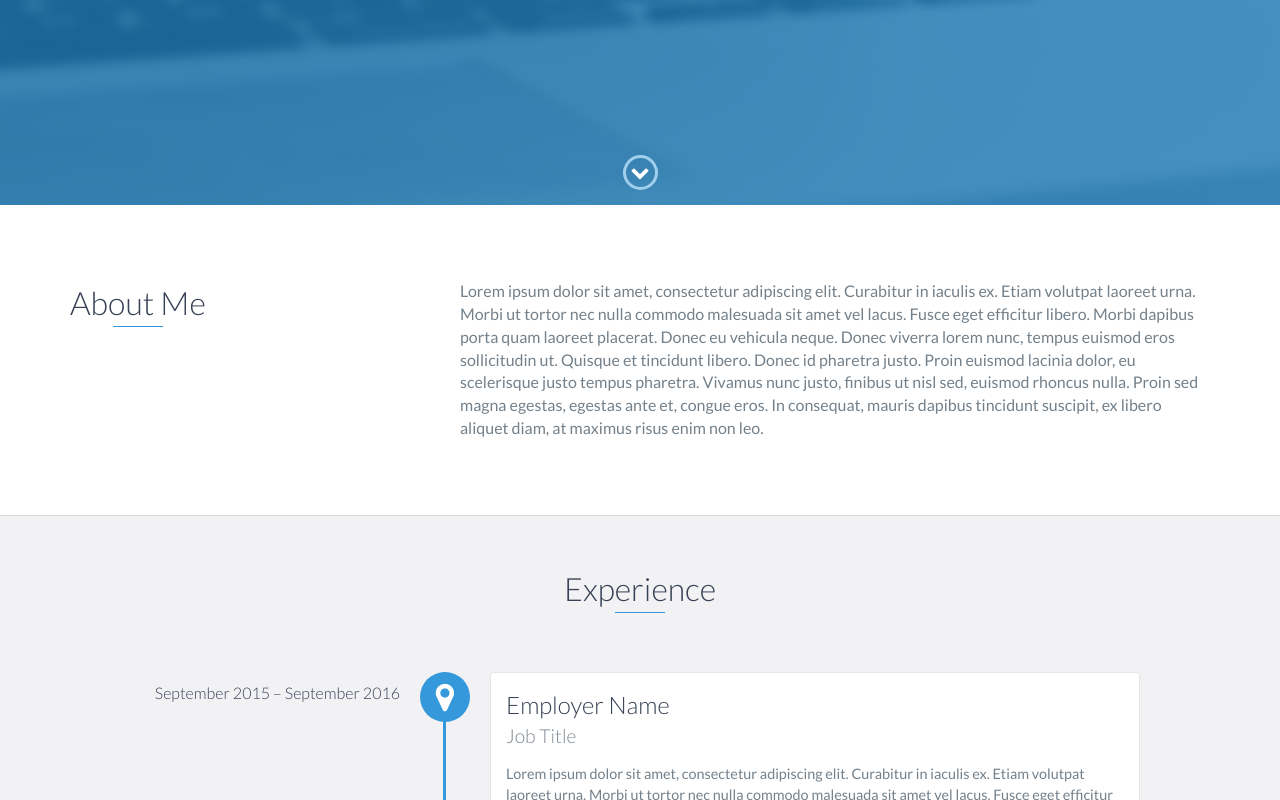
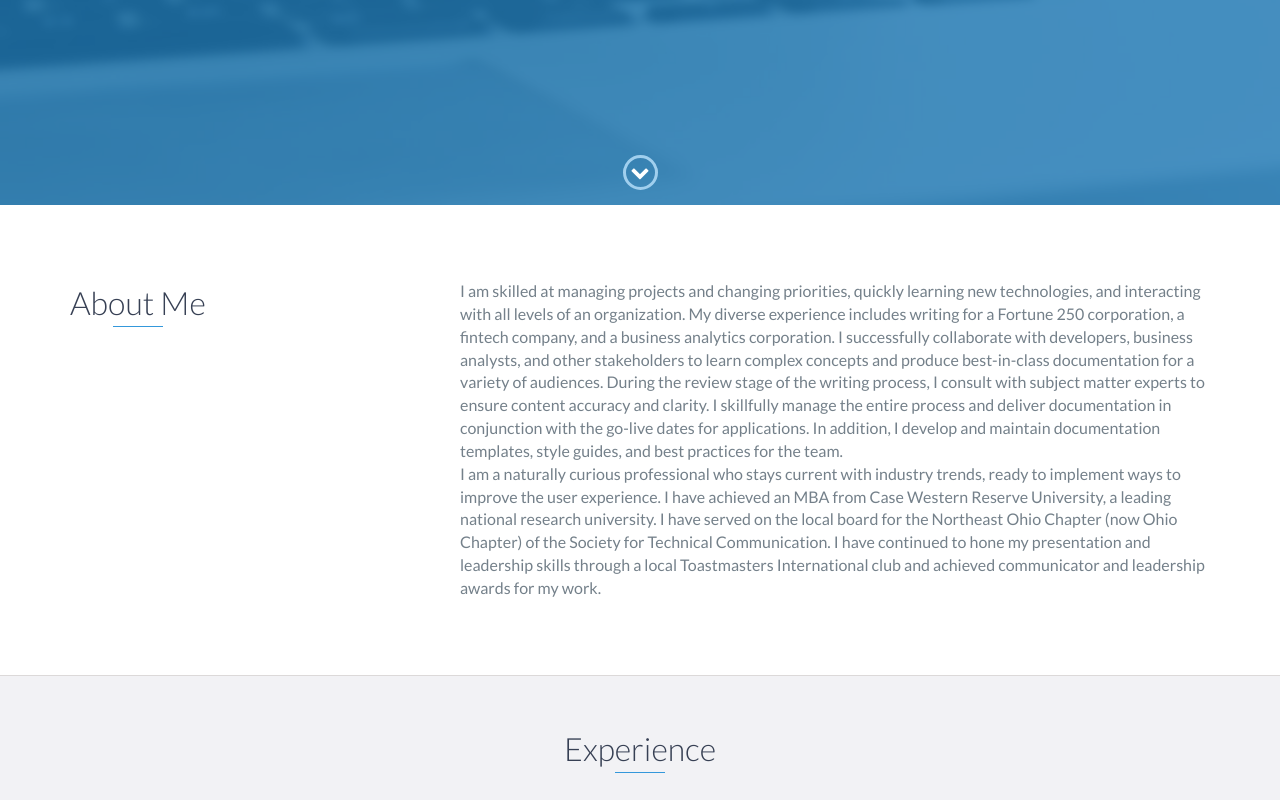
Before and after one commit to janeanvoss/portfolio, a website: page professional_portfolio/index.html in a window 1280 px wide. Shown: the part 595-1395 px from the top of the page. Drawn offline with nearby package versions, Linux system fonts and the light colour scheme.

Commit message:
about_me

```diff
--- a/professional_portfolio/index.html
+++ b/professional_portfolio/index.html
@@ -72,11 +72,9 @@
                     <h2 class="heading">About Me</h2>
                 </div>
                 <div class="col-md-8">
-                    <p>
-                        Lorem ipsum dolor sit amet, consectetur adipiscing elit. Curabitur in iaculis ex. Etiam volutpat laoreet urna. Morbi ut tortor nec nulla commodo malesuada sit amet vel lacus. Fusce eget efficitur libero. Morbi dapibus porta quam laoreet placerat. Donec
-                        eu vehicula neque. Donec viverra lorem nunc, tempus euismod eros sollicitudin ut. Quisque et tincidunt libero. Donec id pharetra justo. Proin euismod lacinia dolor, eu scelerisque justo tempus pharetra. Vivamus nunc justo, finibus
-                        ut nisl sed, euismod rhoncus nulla. Proin sed magna egestas, egestas ante et, congue eros. In consequat, mauris dapibus tincidunt suscipit, ex libero aliquet diam, at maximus risus enim non leo.
-                    </p>
+<p>I am skilled at managing projects and changing priorities, quickly learning new technologies, and interacting with all levels of an organization. My diverse experience includes writing for a Fortune 250 corporation, a fintech company, and a business analytics corporation. I successfully collaborate with developers, business analysts, and other stakeholders to learn complex concepts and produce best-in-class documentation for a variety of audiences. During the review stage of the writing process, I consult with subject matter experts to ensure content accuracy and clarity. I skillfully manage the entire process and deliver documentation in conjunction with the go-live dates for applications. In addition, I develop and maintain documentation templates, style guides, and best practices for the team. </p>
+<p>I am a naturally curious professional who stays current with industry trends, ready to implement ways to improve the user experience. I have achieved an MBA from Case Western Reserve University, a leading national research university. I have served on the local board for the Northeast Ohio Chapter (now Ohio Chapter) of the Society for Technical Communication. I have continued to hone my presentation and leadership skills through a local Toastmasters International club and achieved communicator and leadership awards for my work.</p>
+
                 </div>
             </div>
         </div>
```
